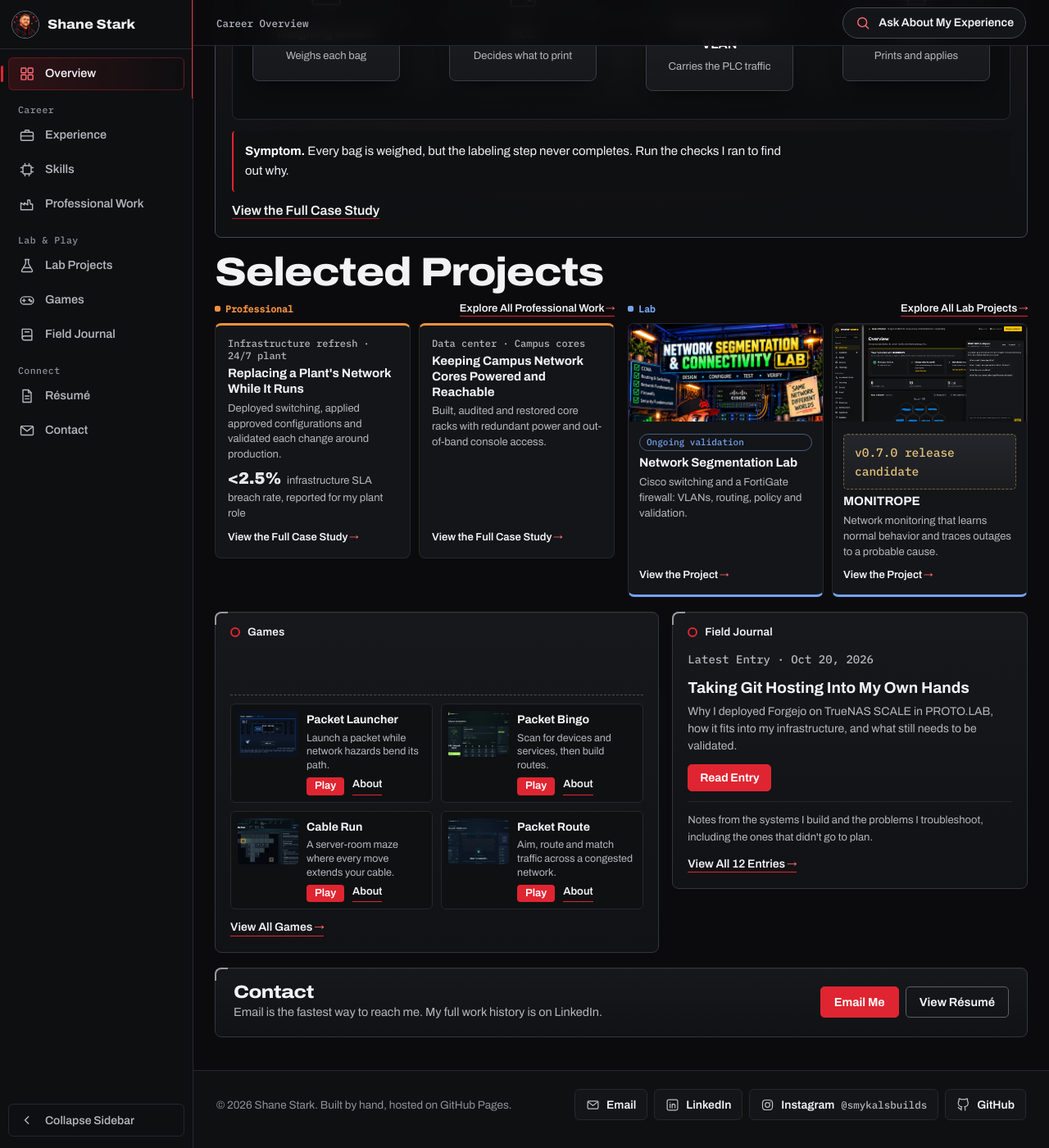
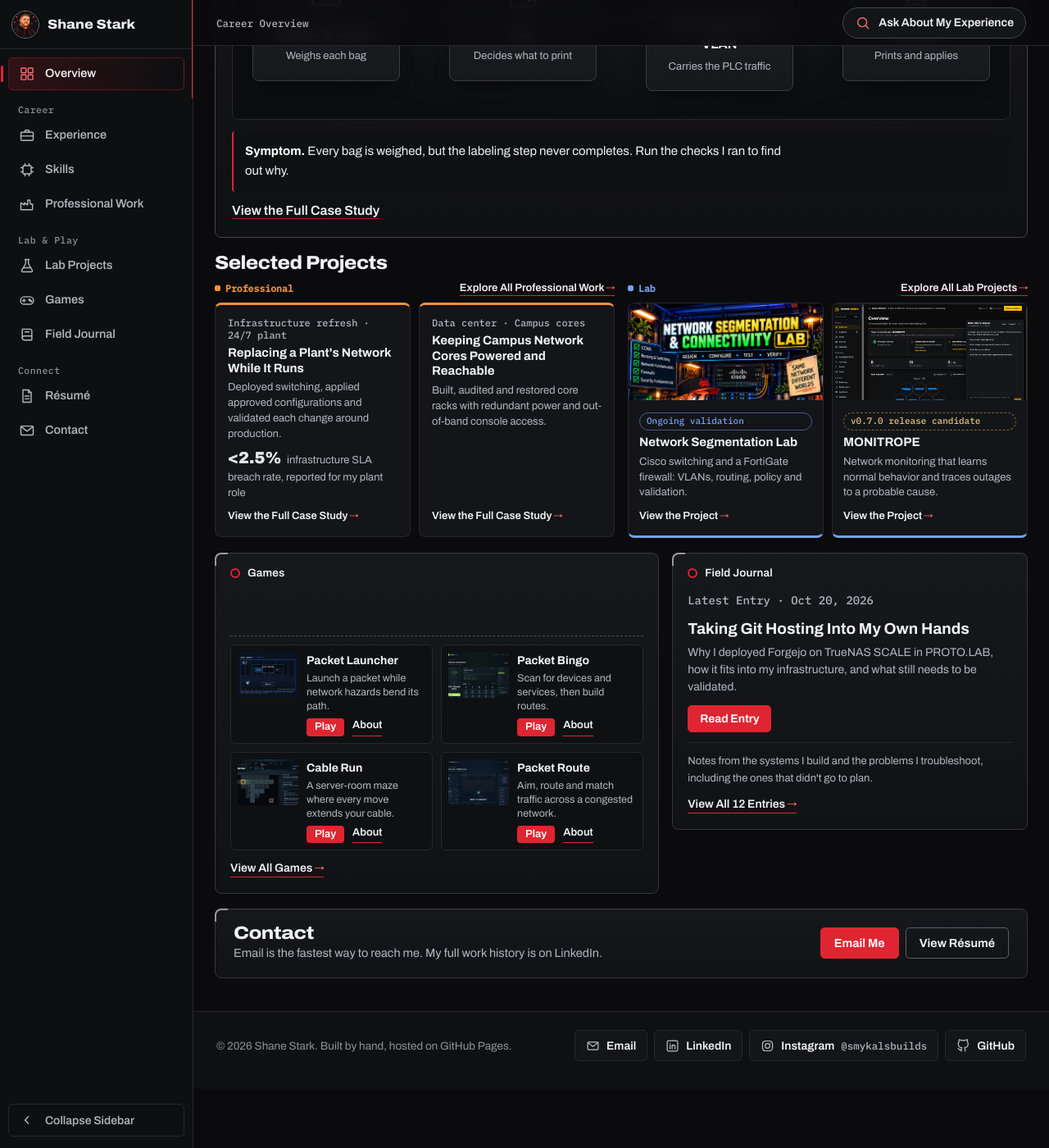
Before and after one commit to smykals/smykals.github.io, a Jekyll site: the page built from index.html, in a window 1280 px wide and 1400 px high, scrolled down 1870 px. Shown: the whole window at 82% size. Built offline with Jekyll 4.4.1, drawn with Linux system fonts in a browser that asks for light colours.

Commit message:
Restore section title size; rename in-progress chip class to avoid lab map styling
Co-Authored-By: Claude Opus 5.5 <noreply@anthropic.com>

```diff
--- a/assets/css/workspace.css
+++ b/assets/css/workspace.css
@@ -241,7 +241,7 @@
 .home .sec-title { margin-bottom: 10px; }
 .chip { justify-self: start; max-width: 100%; font: 500 11px var(--mono); padding: 1px 8px; border-radius: 999px; border: 1px solid; line-height: 1.6; white-space: normal; }
 .chip.ok { color: var(--lab); border-color: rgba(116,163,242,.5); }
-.chip.dev { color: #E3C27A; border-color: #7A6438; border-style: dashed; }
+.chip.wip { color: #E3C27A; border-color: #7A6438; border-style: dashed; }
 
 /* 7. Games and Field Journal --------------------------------------------------------------- */
 .duo { display: grid; grid-template-columns: minmax(0, 1.25fr) minmax(0, 1fr); gap: 16px; align-items: start; }
@@ -428,6 +428,7 @@
 
 /* Selected projects: two professional, two lab --------------------------------------------- */
 .proj-head { margin-bottom: 8px; }
+.home .sec-title { font-size: clamp(20px, 1.8vw, 24px); line-height: 1.1; margin: 0; font-stretch: 108%; }
 .proj-grid { display: grid; grid-template-columns: minmax(0, 1fr) minmax(0, 1fr); gap: 16px; }
 .proj-label { display: flex; justify-content: space-between; align-items: center; gap: 10px; margin: 0 0 8px; }
 .proj-label .p-link { margin: 0; font-size: 13px; }
--- a/index.html
+++ b/index.html
@@ -742,7 +742,7 @@ footer { background: var(--rack); color: #8B949E; font-size: 14px; padding: 22px
       <p class="proj-label"><span class="cat lab">Lab</span><a class="p-link" href="proto-lab-evidence.html">Explore All Lab Projects</a></p>
       <ul class="pcards">
         <li><a class="pcard lab" href="network-lab.html"><img src="assets/img/lab-segmentation.webp" width="960" height="860" alt="" loading="lazy"><span class="pc-body"><span class="chip ok">Ongoing validation</span><b>Network Segmentation Lab</b><span class="pc-sum">Cisco switching and a FortiGate firewall: VLANs, routing, policy and validation.</span><span class="pc-go">View the Project</span></span></a></li>
-        <li><a class="pcard lab" href="monitrope.html"><img src="assets/images/monitrope%20real%20app%20images/Screenshot%202026-10-20%20135921.png" alt="" loading="lazy"><span class="pc-body"><span class="chip dev">v0.7.0 release candidate</span><b>MONITROPE</b><span class="pc-sum">Network monitoring that learns normal behavior and traces outages to a probable cause.</span><span class="pc-go">View the Project</span></span></a></li>
+        <li><a class="pcard lab" href="monitrope.html"><img src="assets/images/monitrope%20real%20app%20images/Screenshot%202026-10-20%20135921.png" alt="" loading="lazy"><span class="pc-body"><span class="chip wip">v0.7.0 release candidate</span><b>MONITROPE</b><span class="pc-sum">Network monitoring that learns normal behavior and traces outages to a probable cause.</span><span class="pc-go">View the Project</span></span></a></li>
       </ul>
     </div>
   </div>
```
